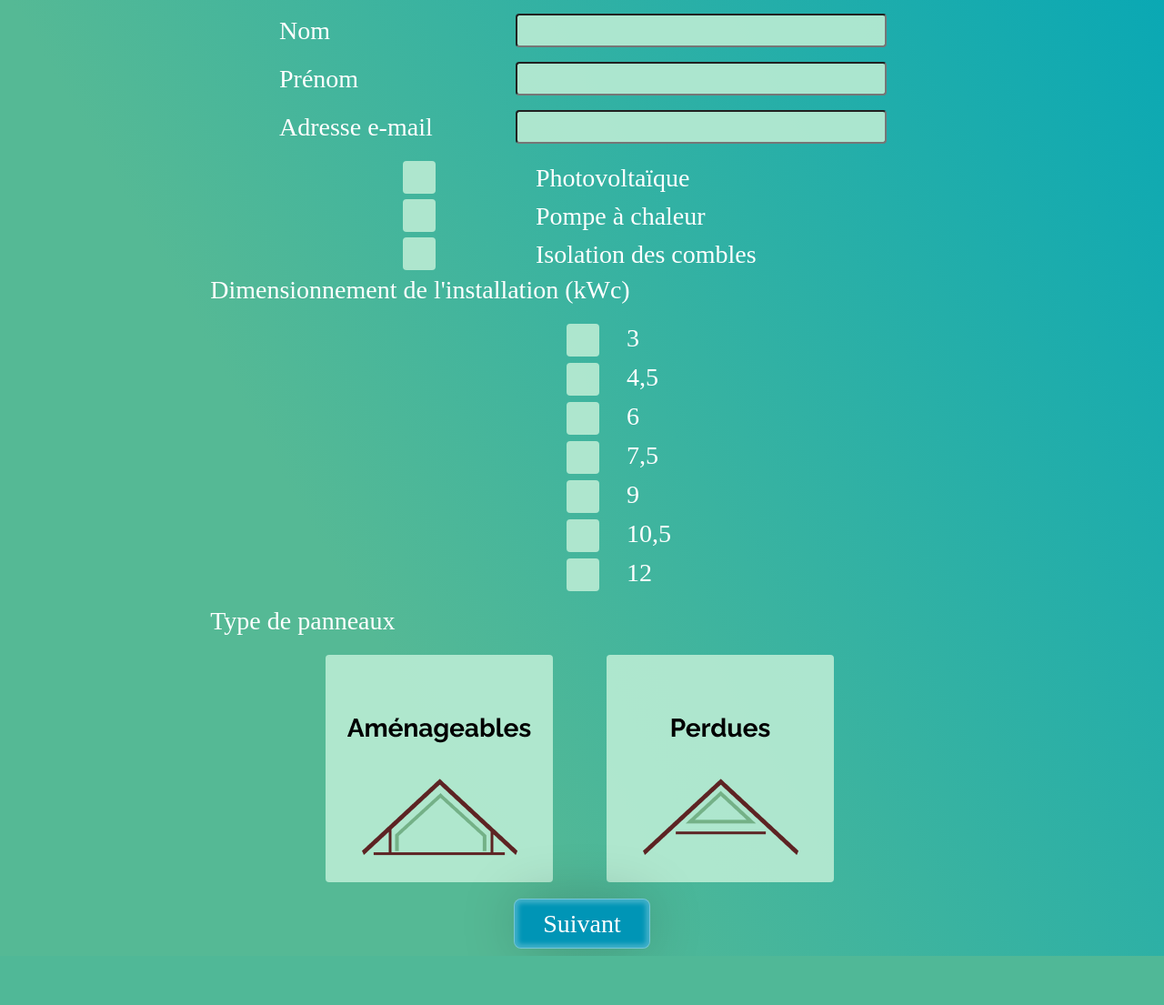
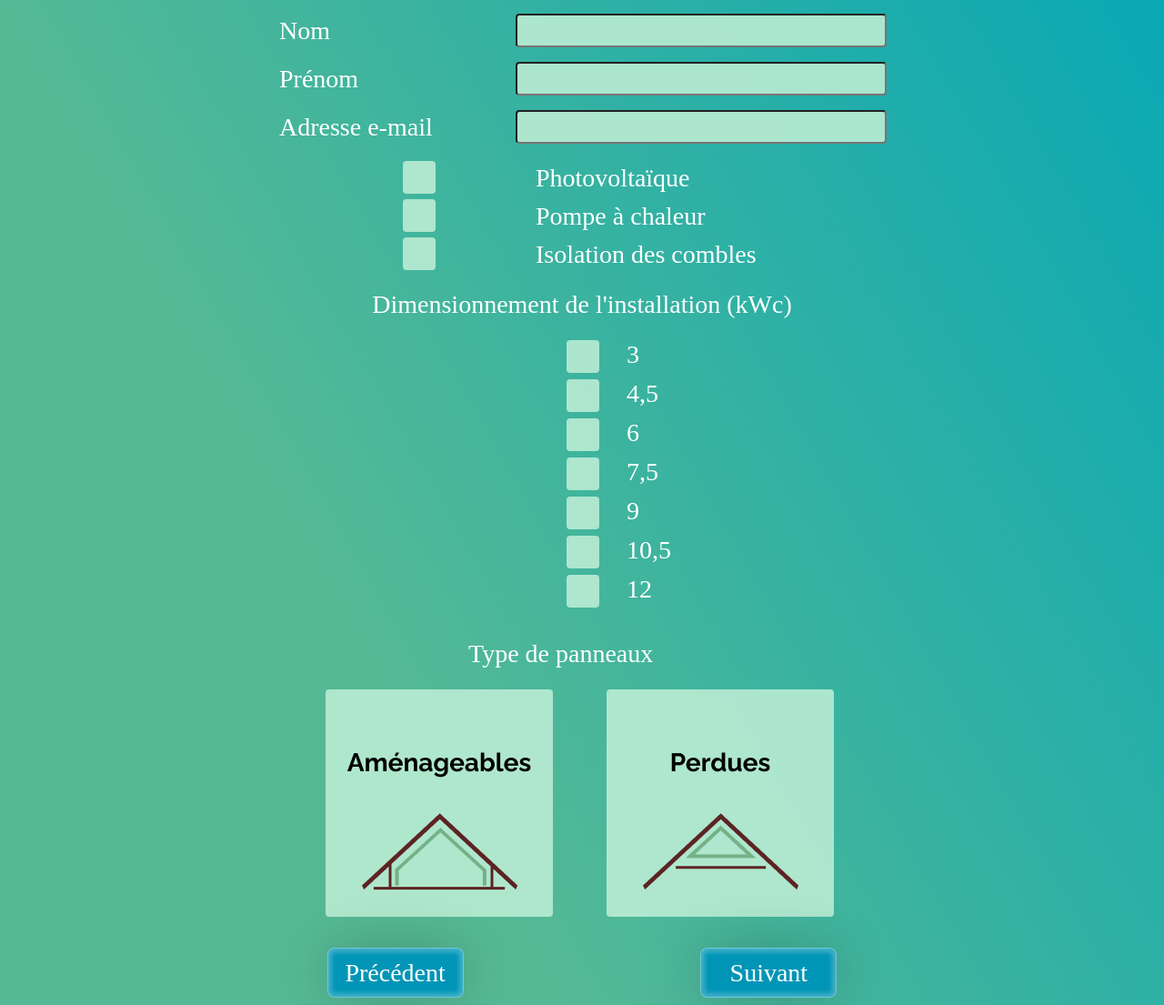
Before and after one commit to Sassoun9000/calculaide, a Django app: page /questions/ in a window 1280 px wide. Shown: the part 362-1467 px from the top of the page at 91% size. Before the commit the page ends 1413 px from the top, so only its background shows below. Run offline with Django 3.2, Linux system fonts and the light colour scheme.

Commit message:
css html

```diff
--- a/src/templates/general_infos.html
+++ b/src/templates/general_infos.html
@@ -17,9 +17,12 @@
         </div>
 
         <div id="pv_logement">
-            {{ pv_characteristics }}
+            {{ pv_characteristics.as_p }}
         </div>
 
-        <input class="next" type="submit" value="Suivant">
+        <div id="form_nav">
+            <input class="previous" type="submit" value="Précédent">
+            <input class="next" type="submit" value="Suivant">
+        </div>
     </form>
 {% endblock %}
```
